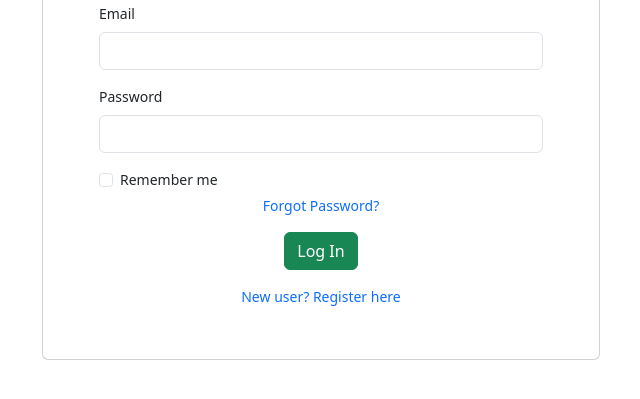
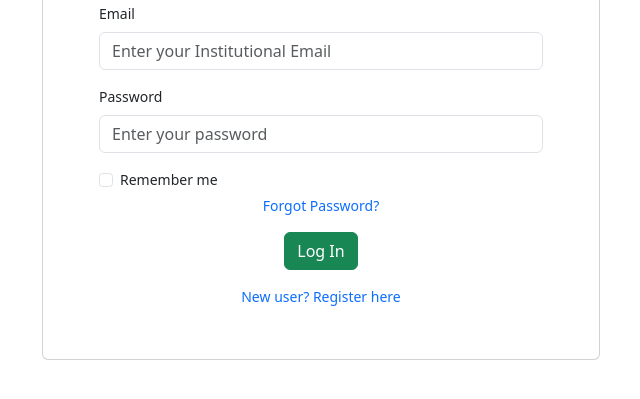
Before and after one commit to Matthew-act546/event-planner-orgs-plmun, a plain HTML site: page sections/login.html in a window 1280 px wide. Shown: the part 273-672 px from the top of the page, without its empty margins (319-959 px from the left). Drawn offline with Linux system fonts and the light colour scheme; files whose address does not match are found by name.

Commit message:
added placeholder to email and password lmao

```diff
--- a/sections/login.html
+++ b/sections/login.html
@@ -35,11 +35,11 @@
       <h1 class="text-center">Login</h1>
       <div class="mb-3">
         <label for="exampleInputEmail1" class="form-label">Email</label>
-        <input type="email" class="form-control" id="exampleInputEmail1" aria-describedby="emailHelp">
+        <input type="email" class="form-control" id="exampleInputEmail1" aria-describedby="emailHelp" placeholder="Enter your Institutional Email">
       </div>
       <div class="mb-3">
         <label for="exampleInputPassword1" class="form-label">Password</label>
-        <input type="password" class="form-control" maxlength="50" minlength="8" id="exampleInputPassword1">
+        <input type="password" class="form-control" maxlength="50" minlength="8" id="exampleInputPassword1"  placeholder="Enter your password">
       </div>
 
       <div class="form-check">
```
